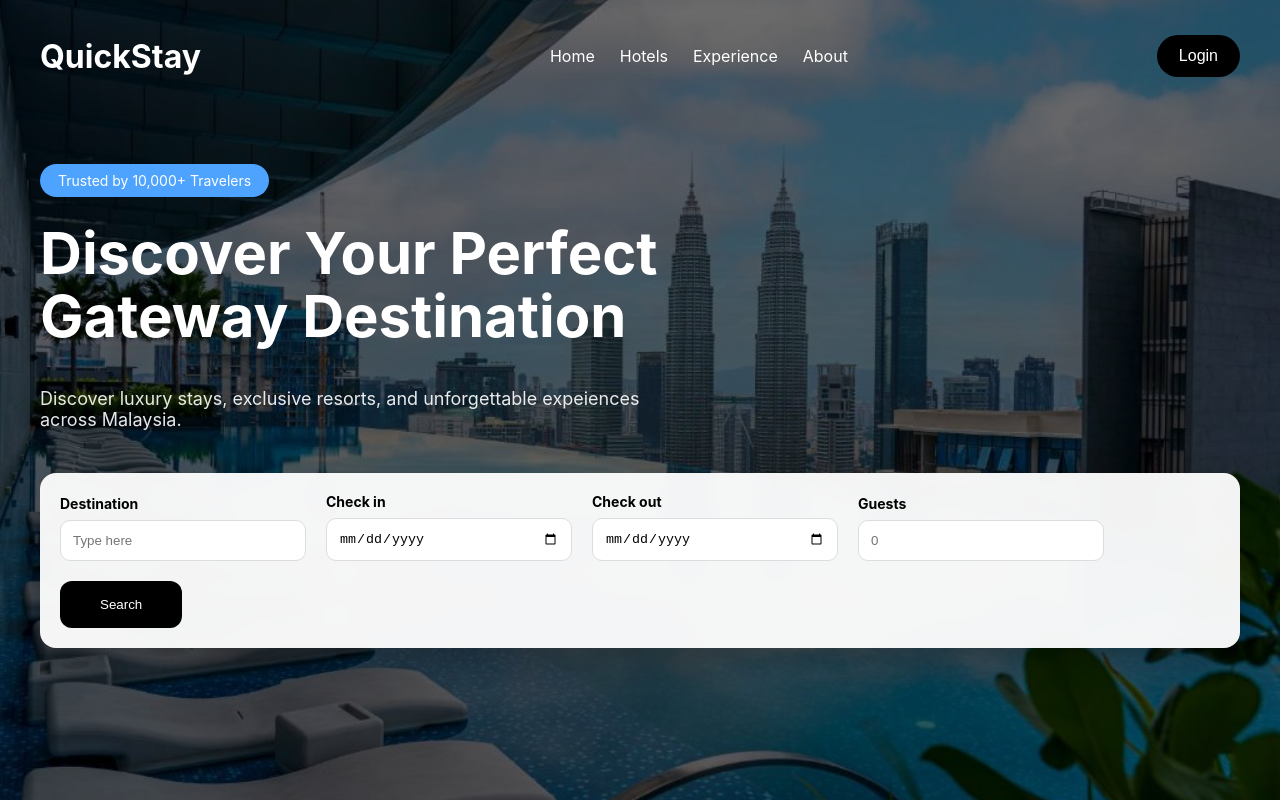
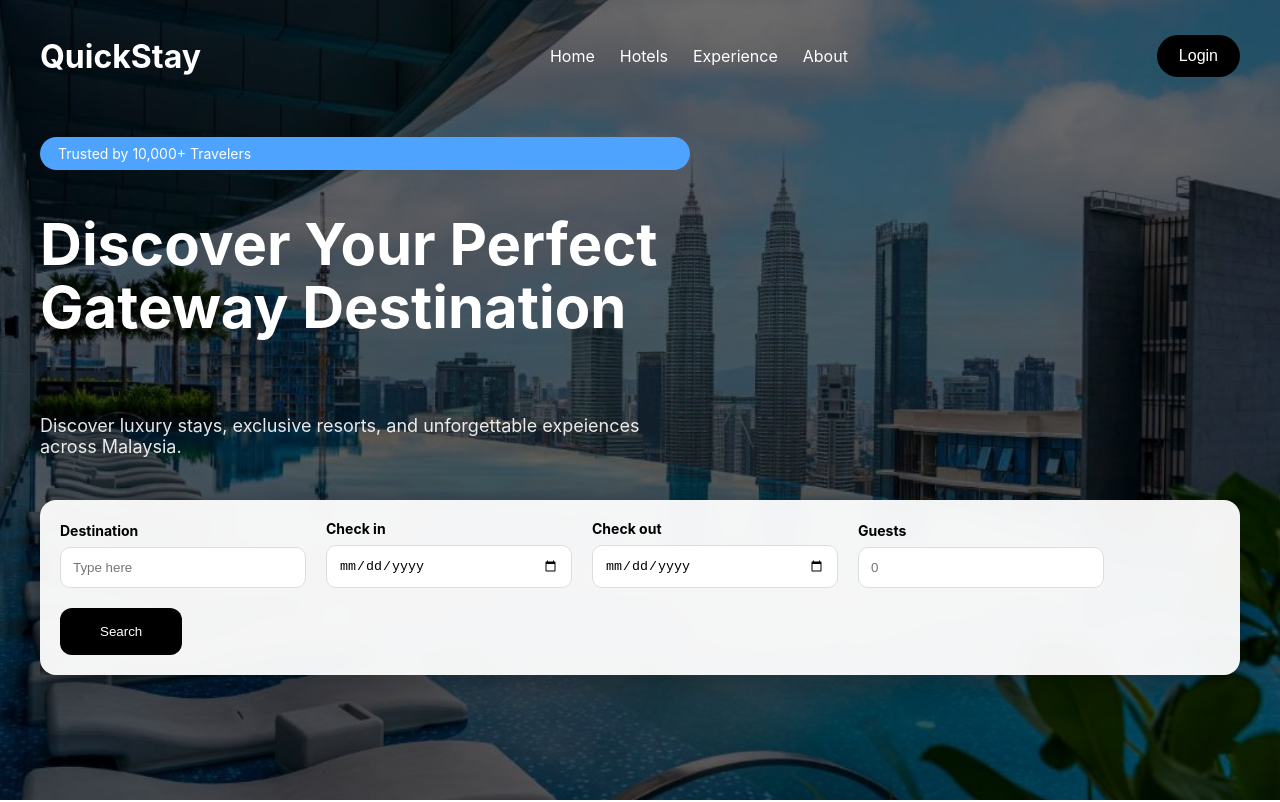
Before and after one commit to Karthik1597/hotel-booking-app, a React (Create React App) app in the folder frontend/: page / in a window 1280 px wide. Shown: the top 802 px of the page. Built offline with nearby package versions, Linux system fonts and the light colour scheme.

Commit message:
fix issue

```diff
--- a/frontend/src/styles/home.css
+++ b/frontend/src/styles/home.css
@@ -96,6 +96,10 @@ body {
 .hero-content {
   color: white;
   max-width: 650px;
+
+  display: flex;
+  flex-direction: column;
+  gap: 18px; /* ✅ THIS creates proper spacing */
 }
 
 .tag {
```
